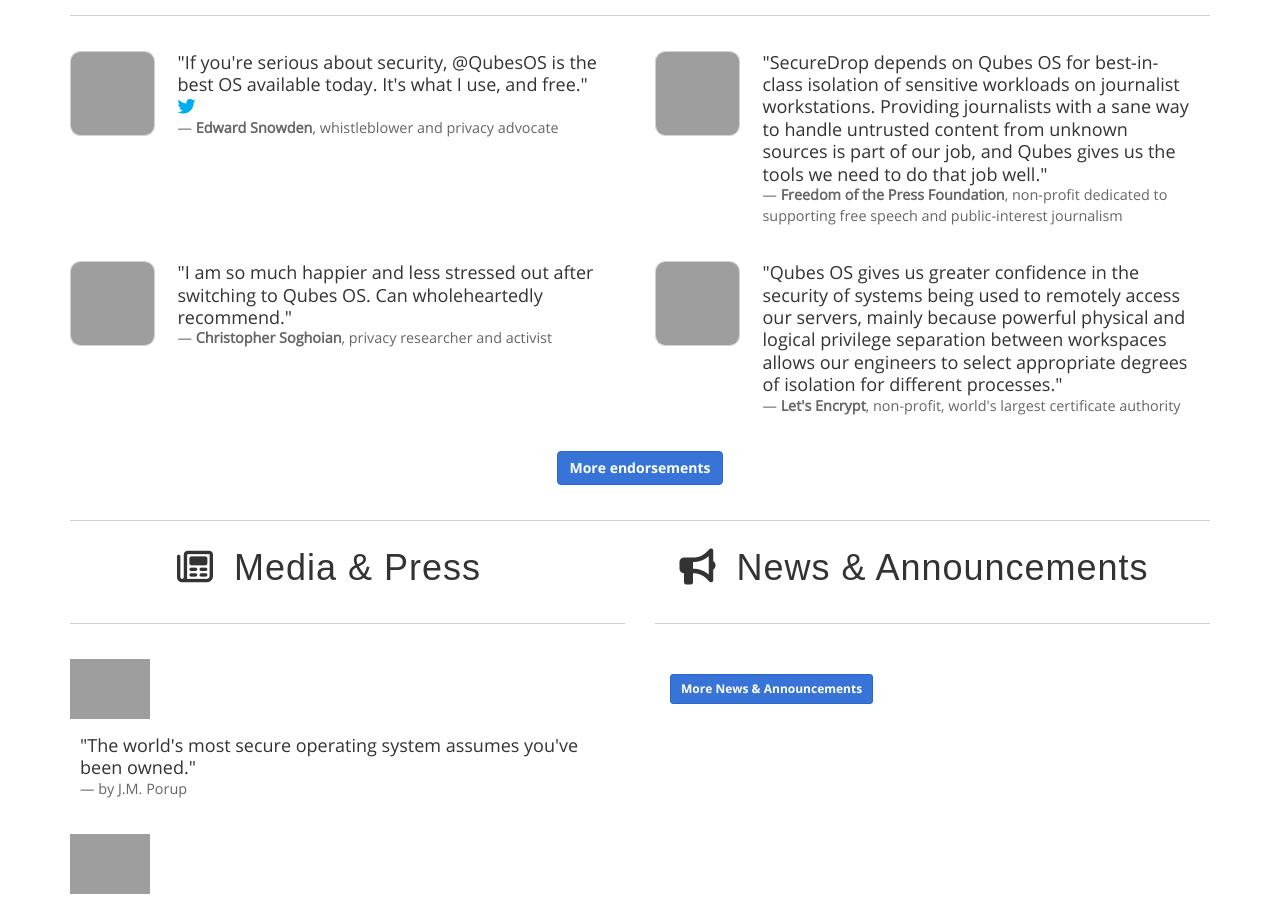
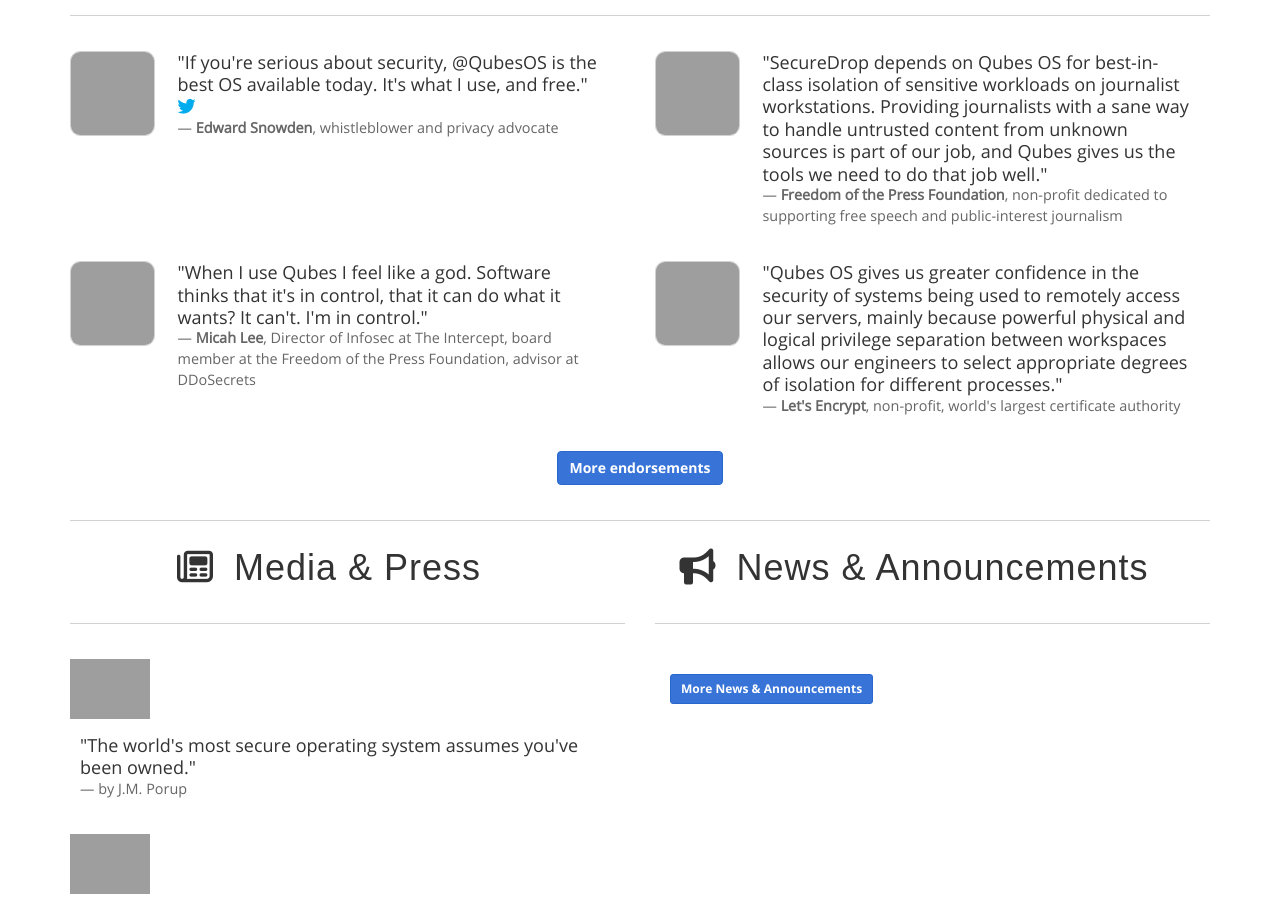
Before and after one commit to QubesOS/qubesos.github.io, a Jekyll site: the page built from pages/home.html, in a window 1280 px wide and 900 px high, scrolled down 744 px, cut to the strip 0-900 px from the top of the window. Built offline with Jekyll 4.4.1, drawn with Linux system fonts in a browser that asks for light colours; some web fonts are replaced; grey boxes are pictures that could not be loaded.

Commit message:
Update endorsements

```diff
--- a/_data/endorsements.yml
+++ b/_data/endorsements.yml
@@ -12,11 +12,6 @@
       quote: SecureDrop depends on Qubes OS for best-in-class isolation of sensitive workloads on journalist workstations. Providing journalists with a sane way to handle untrusted content from unknown sources is part of our job, and Qubes gives us the tools we need to do that job well.
       name: Freedom of the Press Foundation
       occupation: non-profit dedicated to supporting free speech and public-interest journalism
-    - avatar:
-      img: /attachment/site/endorsement-christopher-soghoian.jpg
-      quote: I am so much happier and less stressed out after switching to Qubes OS. Can wholeheartedly recommend.
-      name: Christopher Soghoian
-      occupation: privacy researcher and activist
     - avatar:
       img: /attachment/site/lets-encrypt-logo.svg
       quote: Qubes OS gives us greater confidence in the security of systems being used to remotely access our servers, mainly because powerful physical and logical privilege separation between workspaces allows our engineers to select appropriate degrees of isolation for different processes.
--- a/pages/home.html
+++ b/pages/home.html
@@ -70,12 +70,12 @@ title: "Qubes OS: A reasonably secure operating system"
     <div class="row featured-quotes">
       <div class="col-lg-1 col-md-1 text-center">
         <a class="avatar">
-          <img src="/attachment/site/endorsement-christopher-soghoian.jpg">
+          <img src="/attachment/site/endorsement-micah-lee.jpg">
         </a>
       </div>
       <div class="col-lg-5 col-md-5">
-        <blockquote>"I am so much happier and less stressed out after switching to Qubes OS. Can wholeheartedly recommend."
-          <footer><b>Christopher Soghoian</b>, privacy researcher and activist</footer>
+        <blockquote>"When I use Qubes I feel like a god. Software thinks that it's in control, that it can do what it wants? It can't. I'm in control."
+          <footer><b>Micah Lee</b>, Director of Infosec at The Intercept, board member at the Freedom of the Press Foundation, advisor at DDoSecrets</footer>
         </blockquote>
       </div>
       <div class="col-lg-1 col-md-1 text-center">
```
